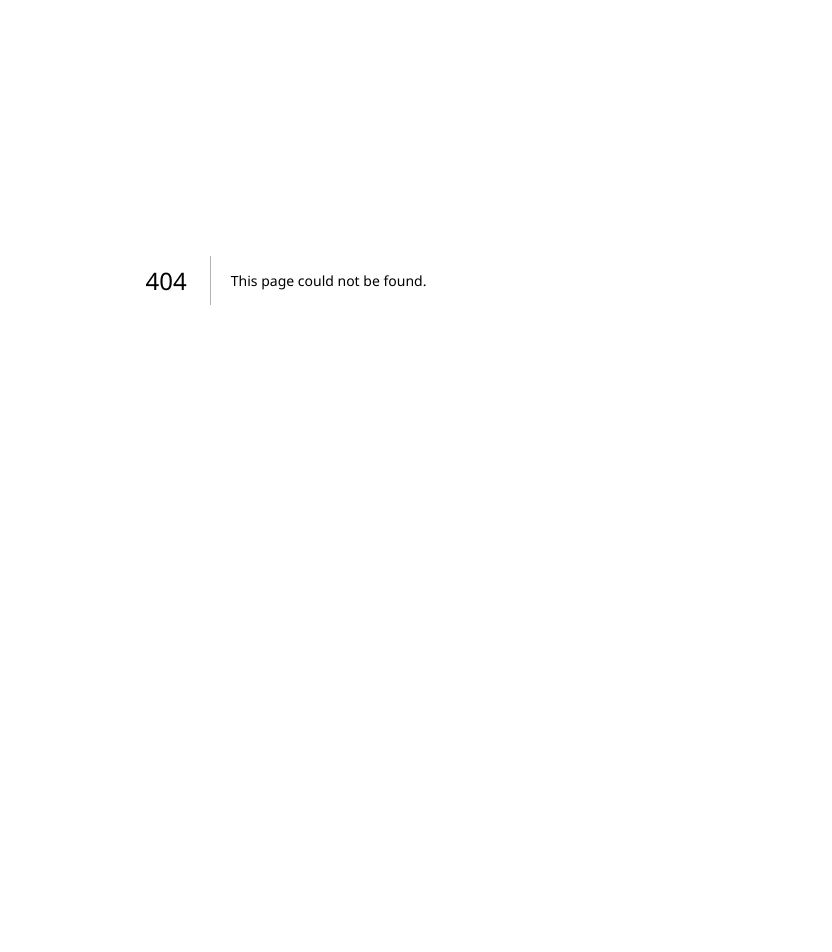
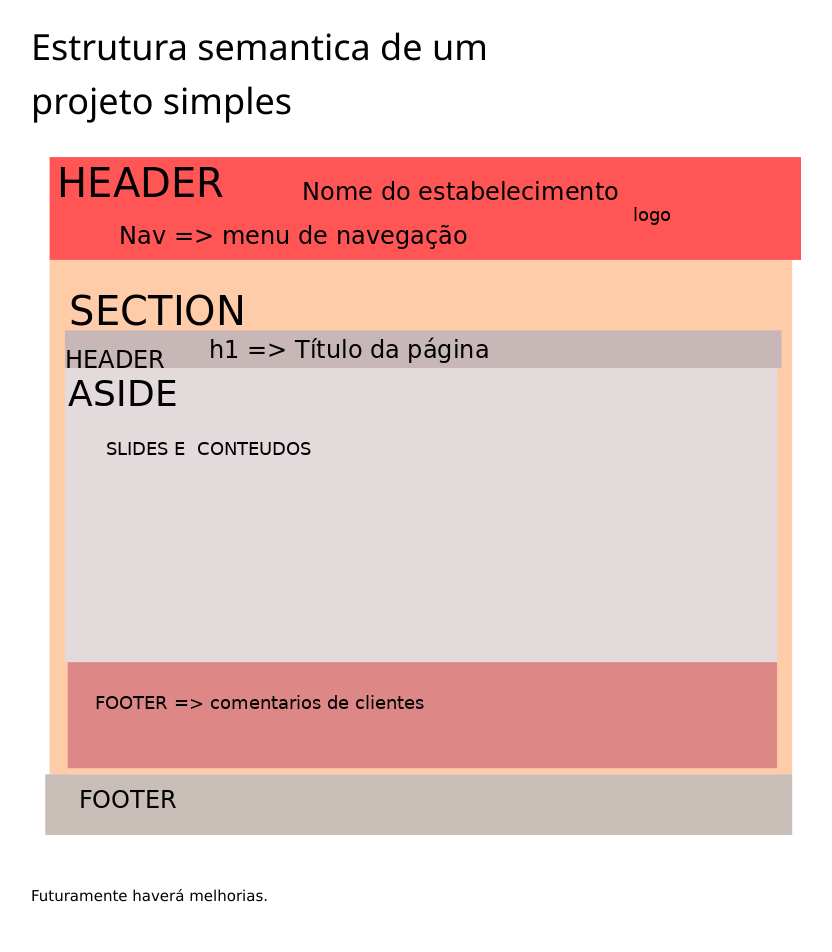
Before and after one commit to aondenet-sinval/semantica-web, a Next.js app: page /estrutura in a window 1280 px wide. Before the commit this address had no page. Shown: the part 120-1072 px from the top of the page, without its empty margins (354-1186 px from the left). Before the commit the page ends 800 px from the top, so only its background shows below. Built offline with nearby package versions, Linux system fonts and the light colour scheme.

Commit message:
pages add

```diff
--- /dev/null
+++ b/pages/estrutura.js
@@ -0,0 +1,15 @@
+import Image from 'next/image'
+import Layout from '../components/layout'
+
+const Estrutura = ()=> {
+  return(<Layout>
+    <h1>Estrutura semantica de um projeto simples</h1>
+      <Image src="/img/estrutura-semantica.png"
+        alt="Estrutura Base do site Pousada Model"
+        width={784} height={732}
+      />
+      <p>Futuramente haverá melhorias.</p>
+    </Layout>
+  )
+}
+export default Estrutura
```
Also changed, not shown: pages/css.js (added, +21 -0 lines), 1 other file (tests, documents, lock files or other folders).
